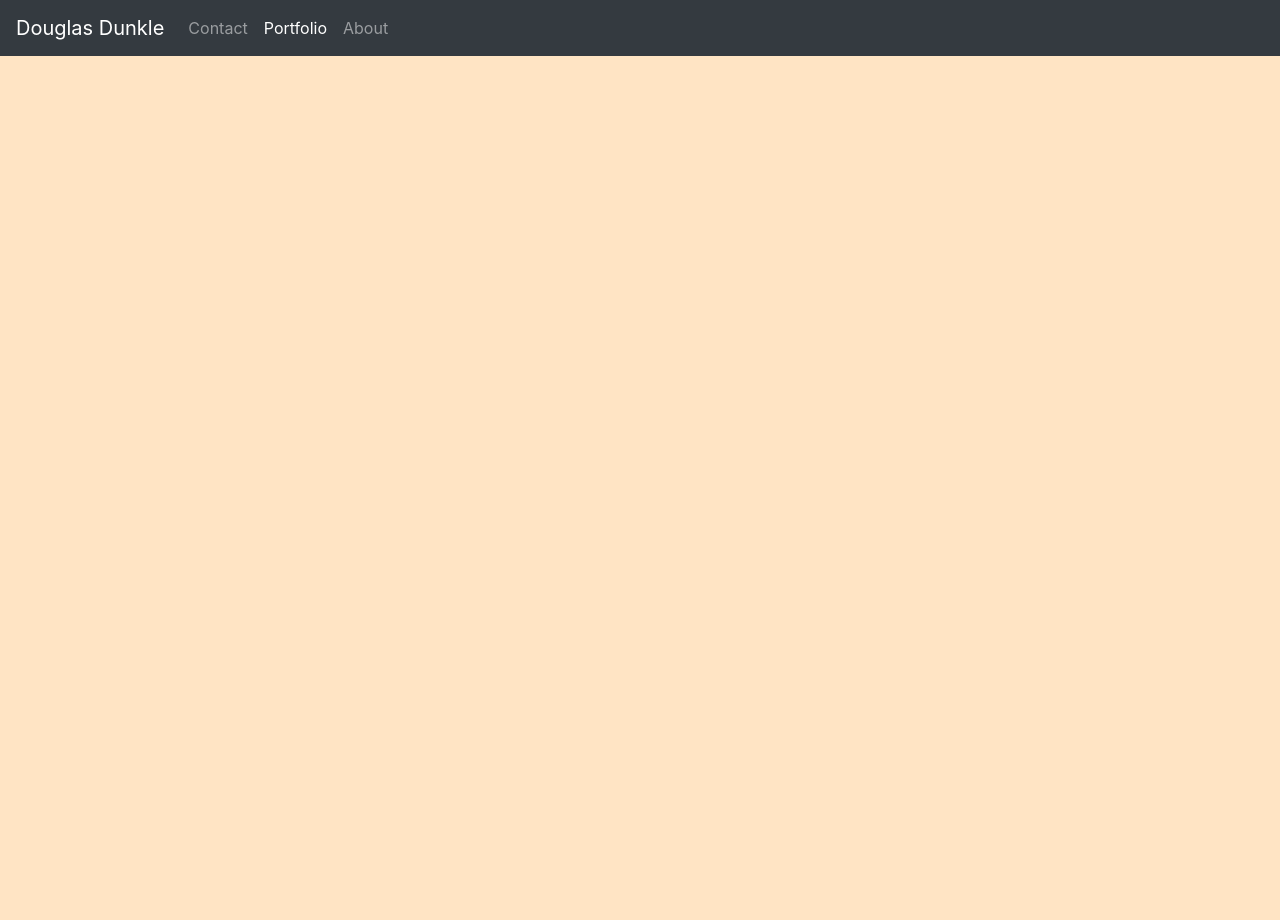
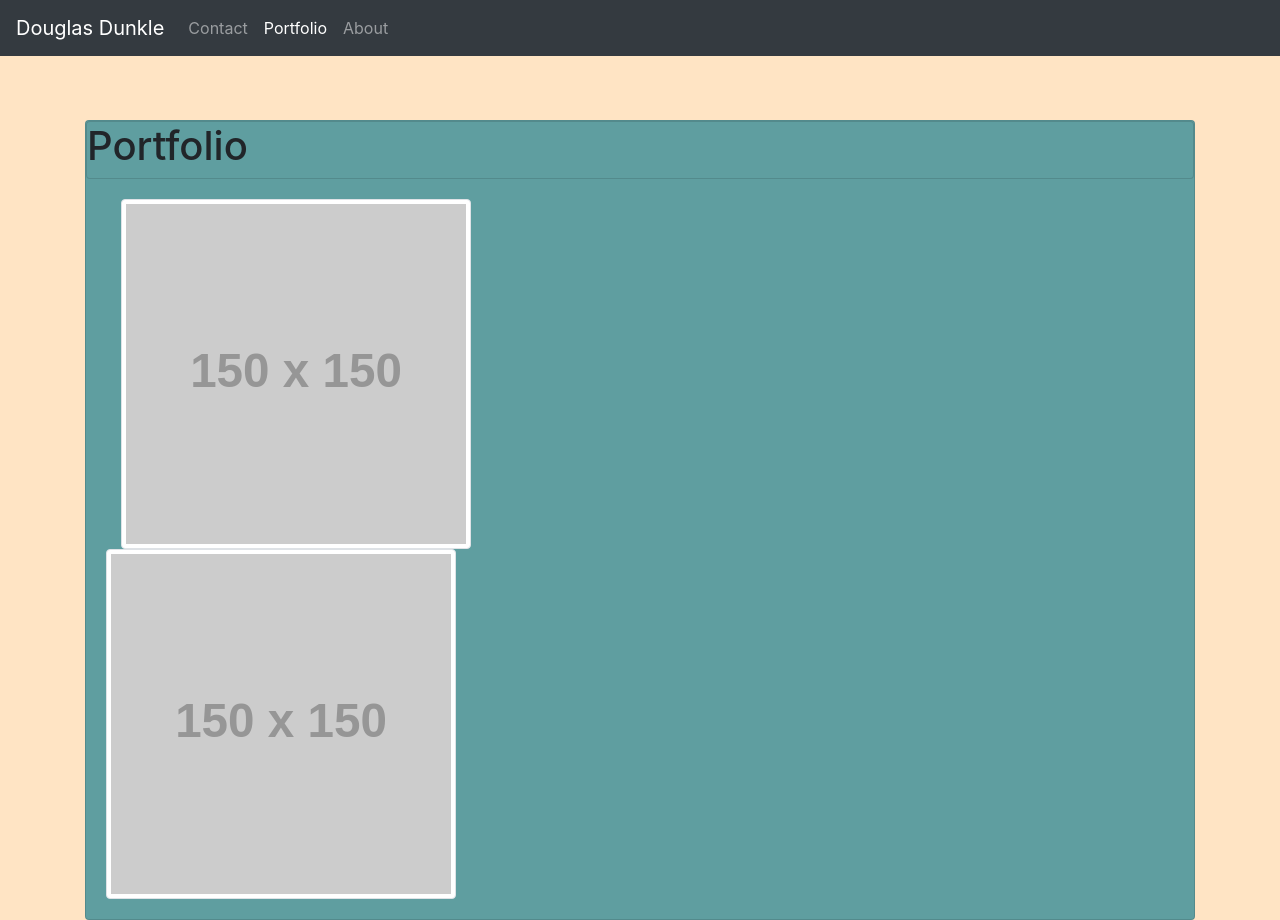
Before and after one commit to ddunkle/jhu_homework2, a plain HTML site: page portfolio.html in a window 1280 px wide. Before the commit the page ends 800 px from the top, so only its background shows below. Drawn offline with nearby package versions, Linux system fonts and the light colour scheme; placeholder pictures from the web are drawn by us.

Commit message:
homework submission

```diff
--- a/Assets/style.css
+++ b/Assets/style.css
@@ -19,3 +19,13 @@ body {
 .padding2 {
     padding-left: 5%;
 }
+
+.row-no-margin {
+    margin-left: 0px;
+    margin-right:0px;
+}
+
+.col-no-padding {
+    padding-left: 0 !important;
+    padding-right: 0 !important;
+  }
--- a/portfolio.html
+++ b/portfolio.html
@@ -3,24 +3,28 @@
 <head>
     <meta charset="UTF-8">
     <meta name="viewport" content="width=device-width, initial-scale=1.0">
-    <title>Document</title>
+    <title>Douglas Dunkle Portfolio</title>
+    <!-- These are the two stylesheets. The first is directly from bootstrap, and the second is my personal systle sheet. -->
     <link rel="stylesheet" href="https://stackpath.bootstrapcdn.com/bootstrap/4.5.2/css/bootstrap.min.css" integrity="sha384-JcKb8q3iqJ61gNV9KGb8thSsNjpSL0n8PARn9HuZOnIxN0hoP+VmmDGMN5t9UJ0Z" crossorigin="anonymous">
     <link rel="stylesheet" href="Assets/style.css" type="text/css">
 </head>
 <body>
 
 
+<!-- Nav bar -->
 <nav class="navbar navbar-expand-lg navbar-dark bg-dark">
   <a class="navbar-brand">Douglas Dunkle</a>
+  <!-- This is for the Nav bar to collapse when viewed on a small screen. It also requires the scripts below in order to function -->
   <button class="navbar-toggler" data-toggle="collapse" data-target="#navbarSupportedContent" aria-controls="navbarSupportedContent" aria-expanded="false" aria-label="Toggle navigation">
     <span class="navbar-toggler-icon"></span>
   </button>
-
+  <!-- These are the three nav options for the page -->
   <div class="collapse navbar-collapse justify-content-end mr-auto ml-auto" id="navbarSupportedContent" >
     <ul class="navbar-nav mr-auto">
       <li class="nav-item">
-            <a class="nav-link" href="contact.html">Contact <span class="sr-only">(current)</span></a>
+        <a class="nav-link" href="contact.html">Contact</a>
       </li>
+      <!-- This is the active page -->
       <li class="nav-item active">
         <a class="nav-link" href="portfolio.html">Portfolio</a>
       </li>
@@ -31,22 +35,40 @@
   </div>
 </nav>
 
+  <!-- This is the portforlio section, and it is currently not working. -->
+    <section class="padding1 container container-md">
+      <div class="card cardcolor1">
+        <header class="card cardcolor1" style="width: 100%">
+          <h1>Portfolio</h1>
+        </header>
+        <div class="card-body">
+          <div class="row row-no-margin">
+            <div class="col-sm-6 col-xs-12 cik-no-padding">
+              <img src="http://placehold.it/150x150" height=350px width=350px alt="Image 1" class="img-thumbnail img-responsive">
+            </div>
+            <div class="col-sm-6 col-xs-12 cik-no-padding"></div>
+              <img src="http://placehold.it/150x150" height=350px width=350px alt="Image 2" class="img-thumbnail img-responsive">
+            </div>
+          </div>
+        </div>
+      </div>
+    </section>
 
-
+  <!-- These scripts are needed in order for the collapsing of the Nav bar. -->
   <script
     src="https://code.jquery.com/jquery-3.4.1.slim.min.js"
     integrity="sha384-J6qa4849blE2+poT4WnyKhv5vZF5SrPo0iEjwBvKU7imGFAV0wwj1yYfoRSJoZ+n"
-    crossorigin="anonymous"
-  ></script>
+    crossorigin="anonymous">
+  </script>
   <script
     src="https://cdn.jsdelivr.net/npm/popper.js@1.16.0/dist/umd/popper.min.js"
     integrity="sha384-Q6E9RHvbIyZFJoft+2mJbHaEWldlvI9IOYy5n3zV9zzTtmI3UksdQRVvoxMfooAo"
-    crossorigin="anonymous"
-  ></script>
+    crossorigin="anonymous">
+  </script>
   <script
     src="https://stackpath.bootstrapcdn.com/bootstrap/4.4.1/js/bootstrap.min.js"
     integrity="sha384-wfSDF2E50Y2D1uUdj0O3uMBJnjuUD4Ih7YwaYd1iqfktj0Uod8GCExl3Og8ifwB6"
-    crossorigin="anonymous"
-  ></script>
+    crossorigin="anonymous">
+  </script>
 </body>
 </html>
```
Also changed, not shown: contact.html (+20 -10 lines), index.html (+19 -12 lines), Assets/Images/AboutMe.PNG (added), Assets/Images/Contact.PNG (added), Assets/Images/gray.png (added), 1 other file. Lines whose indentation alone changed are shown as unchanged.
